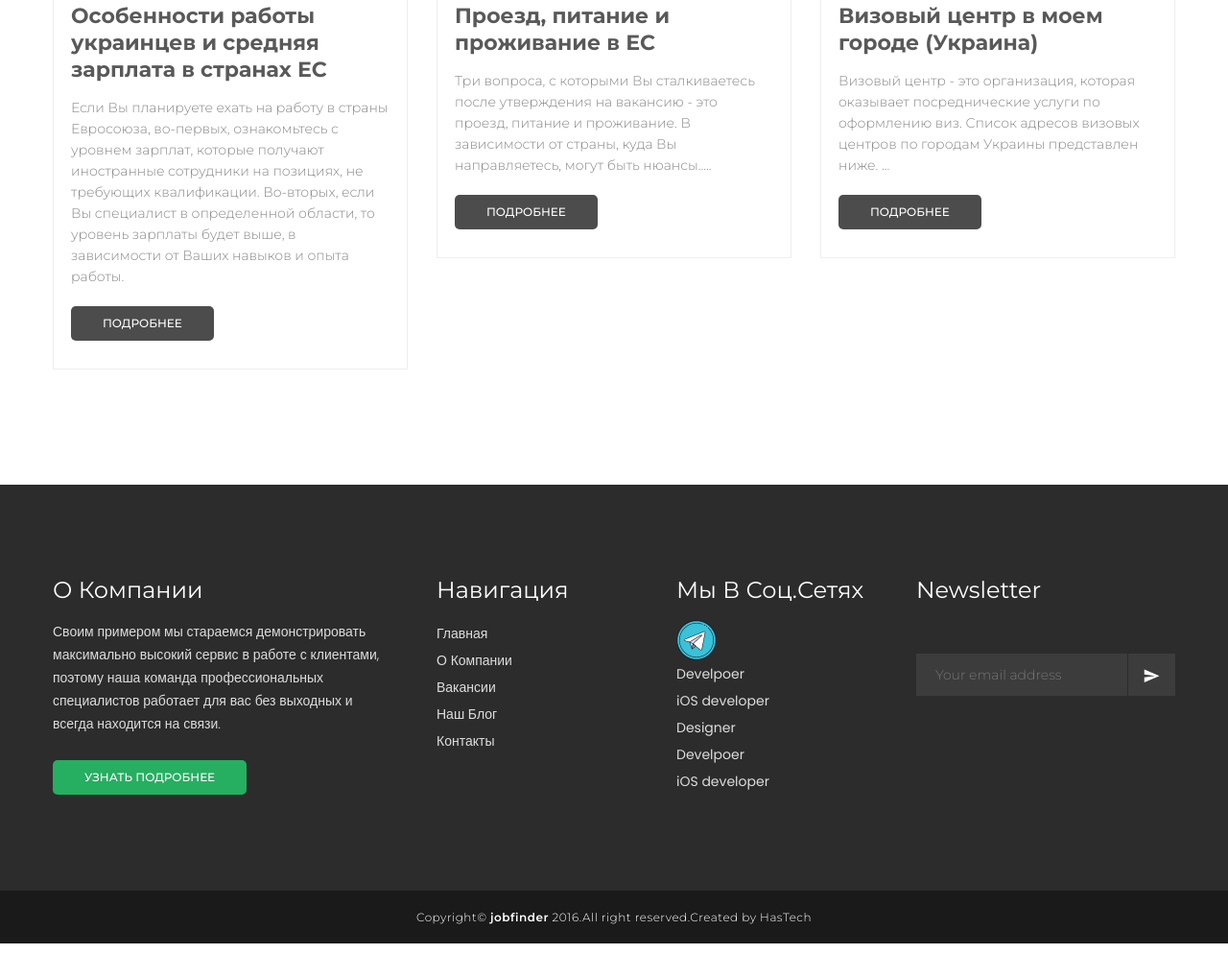
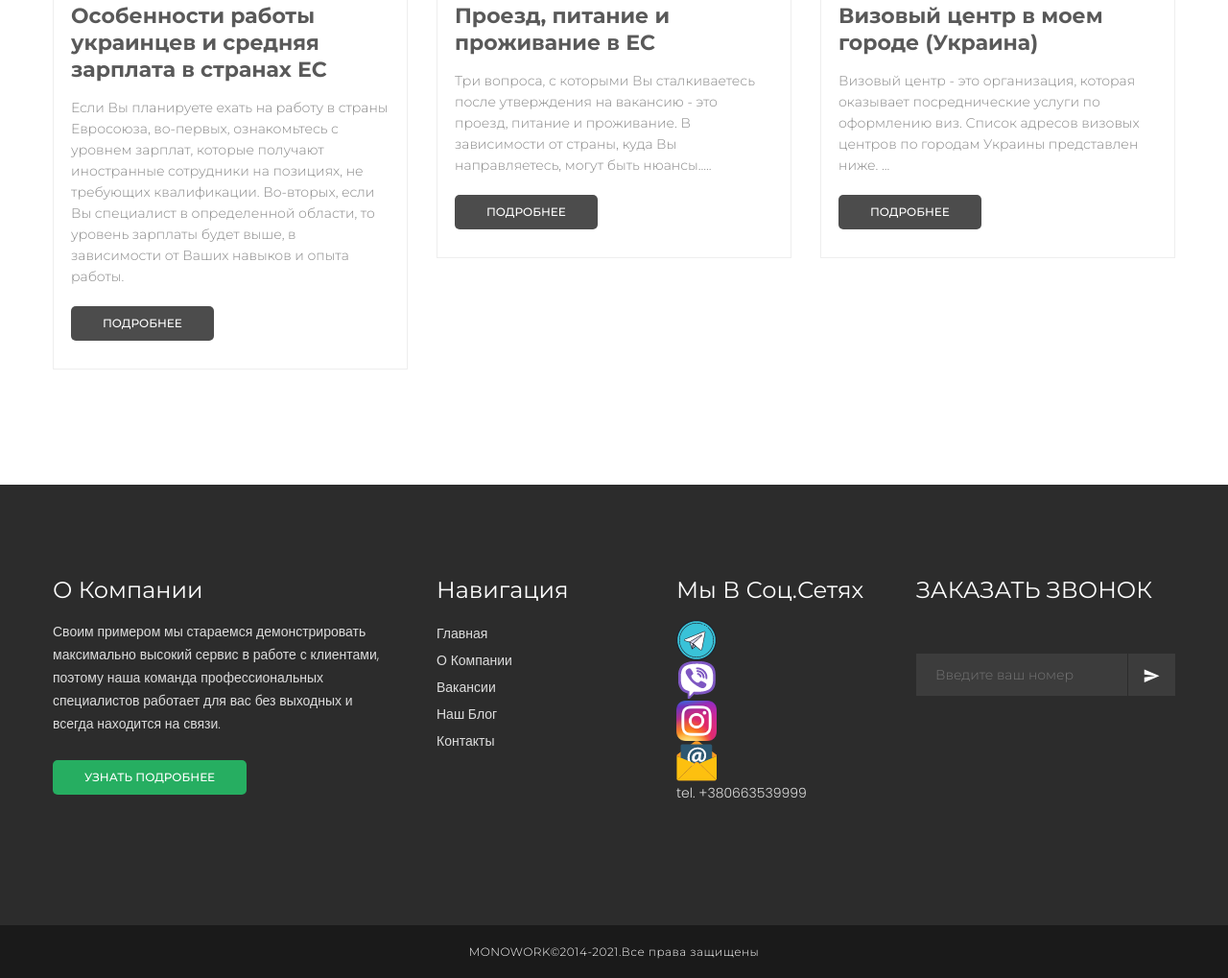
Before and after one commit to AYakymov1990/MONOWORK-project, a plain HTML site: page index.html in a window 1280 px wide. Shown: the part 4204-5223 px from the top of the page at 96% size. Before the commit the page ends 5187 px from the top, so only its background shows below. Drawn offline with Linux system fonts and the light colour scheme.

Commit message:
end footer edit

```diff
--- a/index.html
+++ b/index.html
@@ -785,30 +785,45 @@
                 <h3>Мы в Соц.Сетях</h3>
                 <ul>
                   <li>
-                    <a href="https://t.me/denisbis"
-                      ><img src="img/blog/telegram 42x42.png" alt=""
+                    <a href="https://t.me/denisbis" target="_blank"
+                      ><img src="img/blog/telegram 42x42.png"
                     /></a>
                   </li>
 
-                  <li><a href="#">Develpoer</a></li>
-                  <li><a href="#">iOS developer</a></li>
-                  <li><a href="#">Designer</a></li>
-                  <li><a href="#">Develpoer</a></li>
-                  <li><a href="#">iOS developer</a></li>
+                  <li>
+                    <a
+                      href="viber://chat?number=%2B380663539999"
+                      target="_blank"
+                      ><img src="img/blog/viber 42x42.png"
+                    /></a>
+                  </li>
+                  <li>
+                    <a
+                      href="https://www.instagram.com/_monowork_/?utm_medium=copy_link"
+                      target="_blank"
+                      ><img src="img/blog/instagram 42x42.png"
+                    /></a>
+                  </li>
+                  <li>
+                    <a href="mailto:monowork@ukr.net" target="_blank"
+                      ><img src="img/blog/email 42x42.png"
+                    /></a>
+                  </li>
+                  <li><p>tel. +380663539999</p></li>
                 </ul>
               </div>
             </div>
             <!-- Footer Widget -->
             <div class="col-lg-3 col-md-3 col-sm-6 col-xs-12 mb-50">
               <div class="footer-widget">
-                <h3>Newsletter</h3>
+                <h3>ЗАКАЗАТЬ ЗВОНОК</h3>
                 <div class="newsletter-form">
                   <form id="mc-form" class="mc-form">
                     <input
                       id="mc-email"
                       type="email"
                       autocomplete="off"
-                      placeholder="Your email address"
+                      placeholder="Введите ваш номер"
                     />
                     <button id="mc-submit">
                       <i class="zmdi zmdi-mail-send"></i>
@@ -838,9 +853,8 @@
           <div class="row">
             <div class="copyright text-center col-xs-12">
               <p>
-                Copyright&copy; <span>jobfinder</span> 2016.All right
-                reserved.Created by
-                <a href="http://hastech.company/">HasTech</a>
+                MONOWORK&copy;2014-2021.Все права защищены
+                <!-- <a href="http://hastech.company/">HasTech</a> -->
               </p>
             </div>
           </div>
```
Also changed, not shown: img/blog/email 42x42.png (added), img/blog/instagram 42x42.png (added), img/blog/viber 42x42.png (added).
